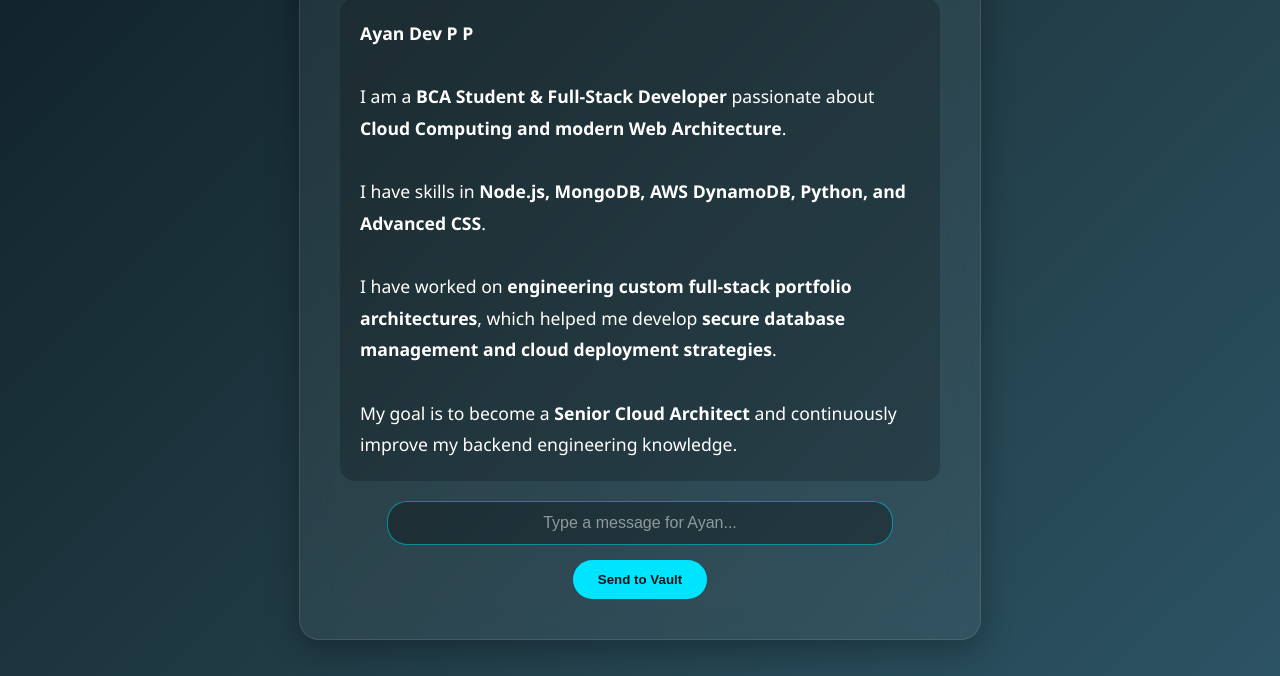
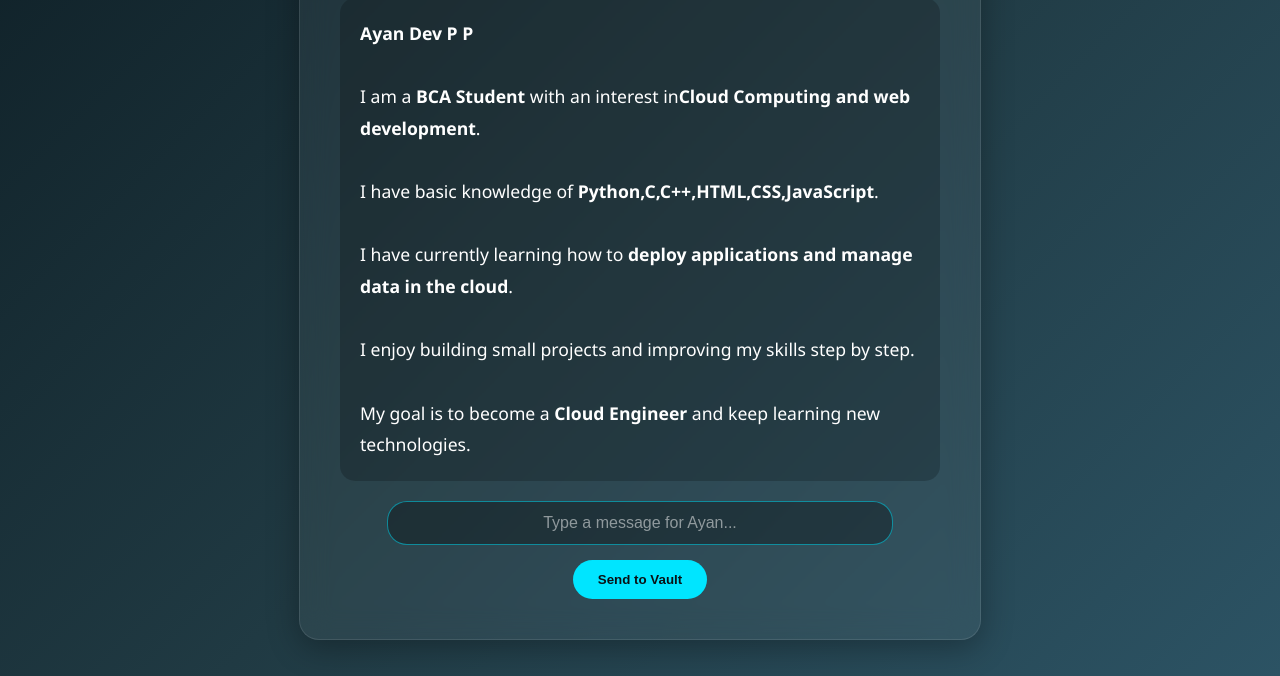
Before and after one commit to ayan-portfolio/ayan-portfolio, a website: page index.html in a window 1280 px wide. Shown: the part 164-840 px from the top of the page. Drawn offline with Linux system fonts and the light colour scheme.

Commit message:
Update index.html

```diff
--- a/index.html
+++ b/index.html
@@ -15,10 +15,11 @@
         <section class="about-section" style="text-align: left; background: rgba(0,0,0,0.2); padding: 20px; border-radius: 15px; margin-bottom: 20px;">
             <p style="font-size: 1.1rem; line-height: 1.8; margin: 0;">
                 <strong>Ayan Dev P P </strong><br><br>
-                I am a <strong>BCA Student & Full-Stack Developer</strong> passionate about <strong>Cloud Computing and modern Web Architecture</strong>.<br><br>
-                I have skills in <strong>Node.js, MongoDB, AWS DynamoDB, Python, and Advanced CSS</strong>.<br><br>
-                I have worked on <strong>engineering custom full-stack portfolio architectures</strong>, which helped me develop <strong>secure database management and cloud deployment strategies</strong>.<br><br>
-                My goal is to become a <strong>Senior Cloud Architect</strong> and continuously improve my backend engineering knowledge.
+                I am a <strong>BCA Student </strong> with an interest in<strong>Cloud Computing and web development</strong>.<br><br>
+                I have basic knowledge of <strong>Python,C,C++,HTML,CSS,JavaScript</strong>.<br><br>
+                I have currently learning how to <strong>deploy applications and manage data in the cloud</strong>.<br><br>
+                I enjoy building small projects and improving my skills step by step.<br><br>
+                My goal is to become a <strong>Cloud Engineer</strong> and keep learning new technologies.
             </p>
         </section>
 
```
